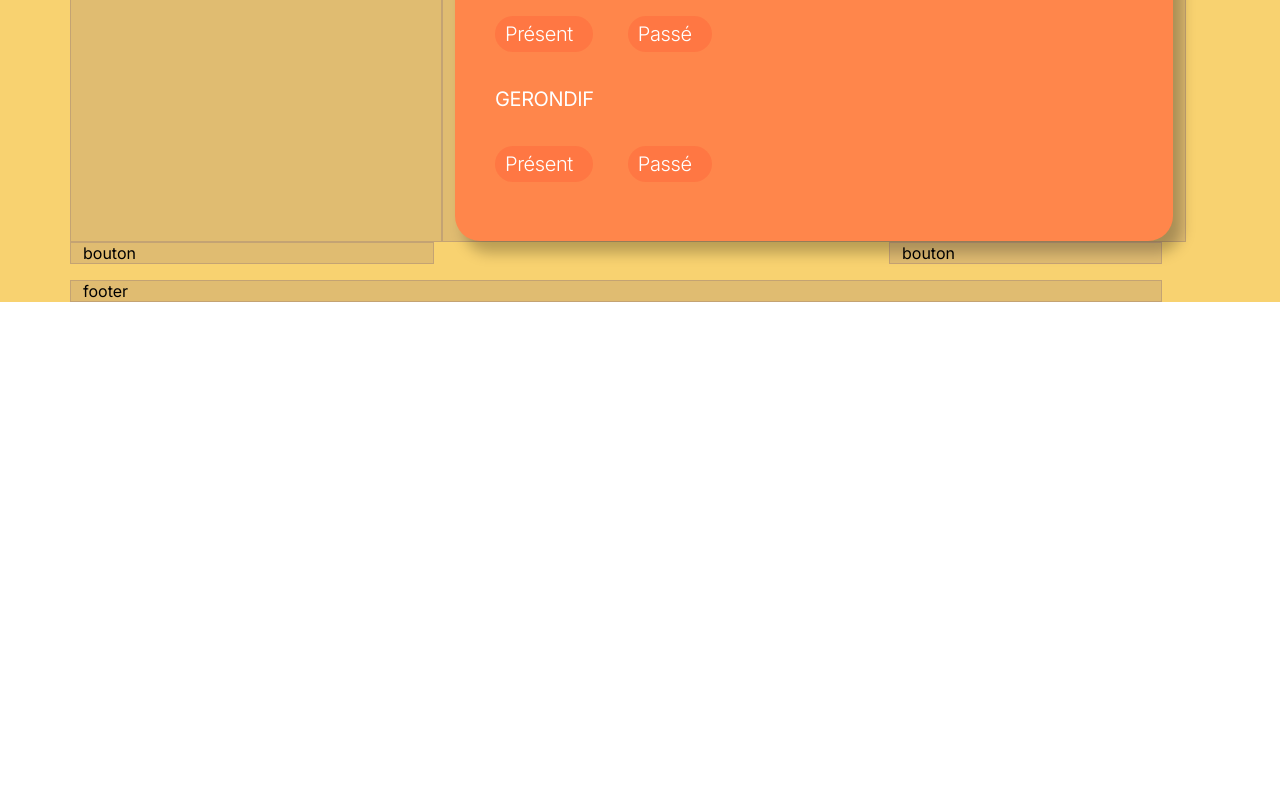
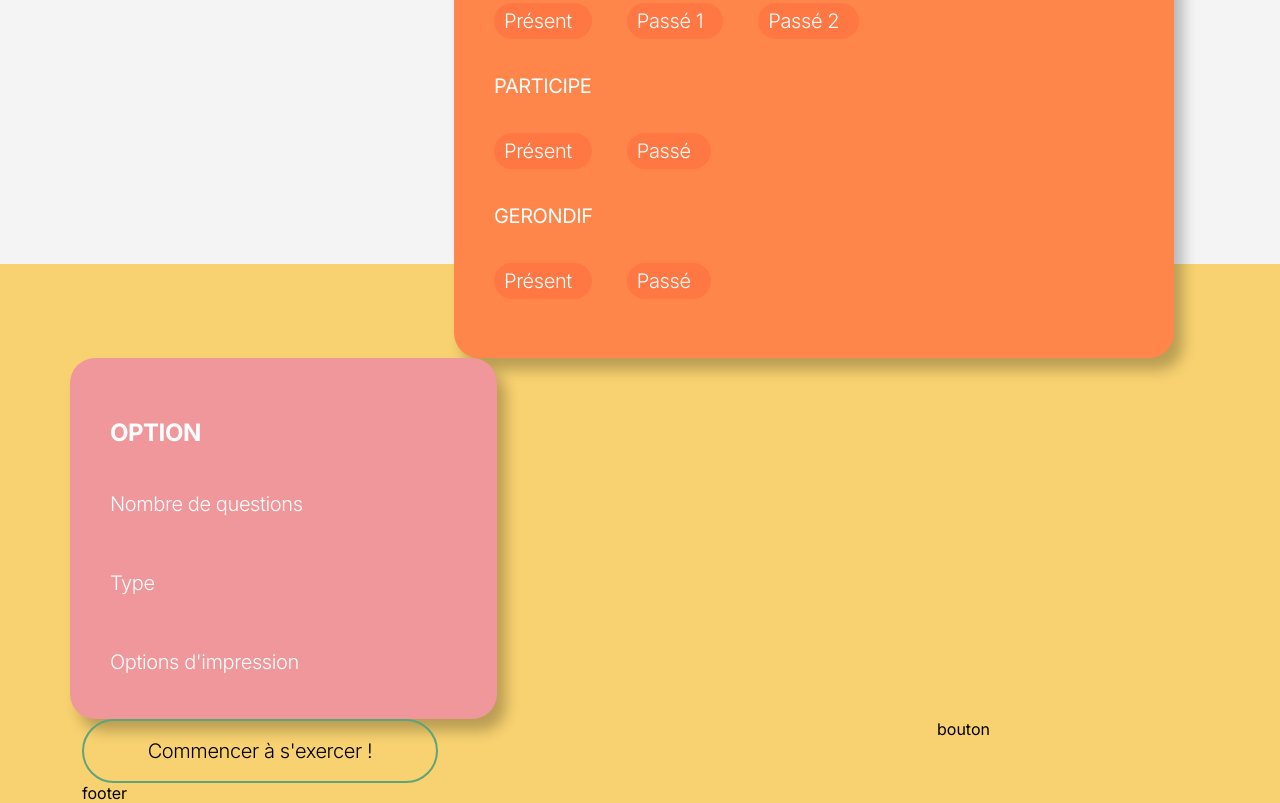
Before and after one commit to JustineBorcard/tatitotu, a website built with Parcel: page src/index.html in a window 1280 px wide. Shown: the part 995-1798 px from the top of the page. Before the commit the page ends 1297 px from the top, so only its background shows below. Built offline with nearby package versions, Linux system fonts and the light colour scheme.

Commit message:
ajout de la carte rose et son contenu

```diff
--- a/src/index.html
+++ b/src/index.html
@@ -31,7 +31,13 @@
     <div class="container">
       <div class="row">
         <div class="col-8">
-          <nav class="navigation"></nav>
+          <ul class="navigation">
+            <li>Classe</li>
+            <li>Par  groupe</li>
+            <li>Niveaux</li>
+            <li>Pronominaux</li>
+            <li>CIF(FLE)</li>
+          </ul>
         </div>
         <div class="col-3 offset-1">
           <button class="challenge-charge">
@@ -50,6 +56,7 @@
               <p>avoir</p>
             </div>
           </div>
+
         </div>
         <div class="col-8">
           <div class="card orange">
@@ -137,8 +144,26 @@
           </div>
         </div>
       </div>
+      <div class="card pink">
+        <h1>OPTION</h1>
+          <p class="option">
+            Nombre de questions
+          </p>
+          <p class="option">
+            Type
+          </p>
+          <p class="option">
+            Options d'impression
+          </p>
+        </div>
+      </div>
+    </div>
       <div class="row">
-        <div class="col-4">bouton</div>
+        <div class="col-4">
+          <button class="exercice">
+            <p>Commencer à s'exercer !</p>
+          </button>
+        </div>
         <div class="col-3 offset-5">bouton</div>
       </div>
       <div class="row">
--- a/src/scss/_base.scss
+++ b/src/scss/_base.scss
@@ -60,6 +60,10 @@ video {
   vertical-align: middle;
 }
 
+li {
+  padding-right: 62px;
+}
+
 /* ====================================
 // base rules
 // ==================================== */
--- a/src/scss/main.scss
+++ b/src/scss/main.scss
@@ -8,14 +8,7 @@
 @import "modules/text-field";
 @import "modules/tag-switch";
 @import "modules/challenge-charge";
+@import "modules/navigation";
+@import "modules/exercice";
+@import "modules/option";
 @import "bootstrap/scss/bootstrap-grid";
-
-.row + .row {
-  margin-top: 16px;
-}
-
-.row > .col,
-.row > [class^="col-"] {
-  background-color: rgba(86, 61, 124, 0.15);
-  border: 1px solid rgba(86, 61, 124, 0.2);
-}
--- a/src/scss/modules/_card.scss
+++ b/src/scss/modules/_card.scss
@@ -15,3 +15,17 @@
 
   align-self: stretch;
 }
+
+.card.pink {
+  display: flex;
+  width: 427px;
+  height: 361px;
+  padding: 60px 40px;
+  flex-direction: column;
+  align-items: flex-start;
+  gap: 35px;
+  flex-shrink: 0;
+  border-radius: 25px;
+  background: var(--rose, #f0979b);
+  box-shadow: 9px 12px 14px 0px rgba(0, 0, 0, 0.25);
+}
--- a/src/scss/modules/_challenge-charge.scss
+++ b/src/scss/modules/_challenge-charge.scss
@@ -10,4 +10,11 @@
   border-radius: 74px;
   border: 2px solid var(--rose, #f0979b);
   background: none;
+  margin-bottom: 60px;
+  margin-top: 60px;
+  color: #000;
+  font-family: Inter;
+  font-size: 20px;
+  font-weight: 300;
+  letter-spacing: -0.4px;
 }
--- /dev/null
+++ b/src/scss/modules/_exercice.scss
@@ -0,0 +1,18 @@
+.exercice {
+  color: #000;
+  font-family: Inter;
+  font-size: 20px;
+  font-style: normal;
+  font-weight: 300;
+  line-height: normal;
+  letter-spacing: -0.4px;
+  display: flex;
+  padding: 18px 24px;
+  justify-content: center;
+  width: 100%;
+  align-items: center;
+  flex-shrink: 0;
+  border-radius: 74px;
+  border: 2px solid var(--vert, #5fa378);
+  background: none;
+}
--- a/src/scss/modules/_help.scss
+++ b/src/scss/modules/_help.scss
@@ -3,4 +3,8 @@
   display: block;
   text-align: right;
   text-decoration: none;
+  color: #000;
+  font-size: 15px;
+  font-weight: 400;
+  letter-spacing: -0.3px;
 }
--- /dev/null
+++ b/src/scss/modules/_navigation.scss
@@ -0,0 +1,7 @@
+.navigation {
+  display: flex;
+  flex-direction: row;
+  margin-bottom: 70px;
+  margin-top: 70px;
+  list-style: none;
+}
--- /dev/null
+++ b/src/scss/modules/_option.scss
@@ -0,0 +1,14 @@
+.option {
+  display: flex;
+  height: 45px;
+  padding: 10px 0px;
+  align-items: center;
+  align-self: stretch;
+  color: #fff;
+  font-family: Inter;
+  font-size: 20px;
+  font-style: normal;
+  font-weight: 300;
+  line-height: normal;
+  letter-spacing: -0.4px;
+}
```
